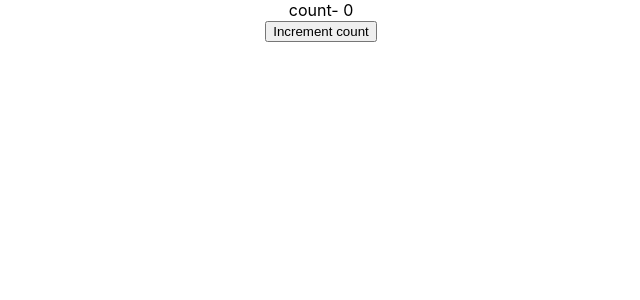
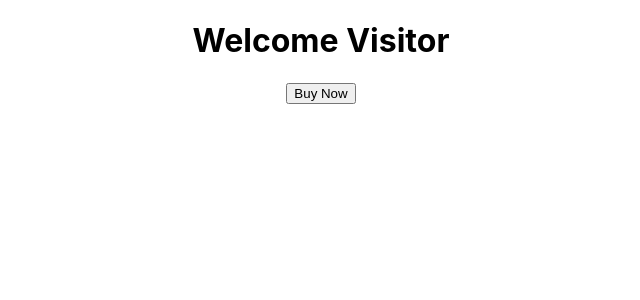
Before and after one commit to 23Vatsal/Hello-World-React, a React (Create React App) app: page / in a window 1280 px wide. Shown: the top 300 px of the page, without its empty margins (319-959 px from the left). Built offline with nearby package versions, Linux system fonts and the light colour scheme.

Commit message:
changed text

```diff
--- a/src/App.js
+++ b/src/App.js
@@ -10,8 +10,8 @@
 function App() {
   return (
     <div className="App">
-      <Counter/>
-      {/* <Message/> */}
+      {/* <Counter/> */}
+      <Message/>
       {/* <Greet name="Bruce" heroName="BatMan">
         <p>This is children props.</p>
       </Greet>
--- a/src/components/Message.js
+++ b/src/components/Message.js
@@ -11,7 +11,7 @@
     changeMessage(){
         this.setState(
             {
-                message:'Thanks for subscribing'
+                message:'Out of Stock :('
             }
         )
     }
@@ -20,7 +20,7 @@
     return (
         <div>
     <h1>{this.state.message}</h1>
-    <button onClick={() => this.changeMessage()}>Subscribe</button>
+    <button onClick={() => this.changeMessage()}>Buy Now</button>
     </div>
     )
     }
```
